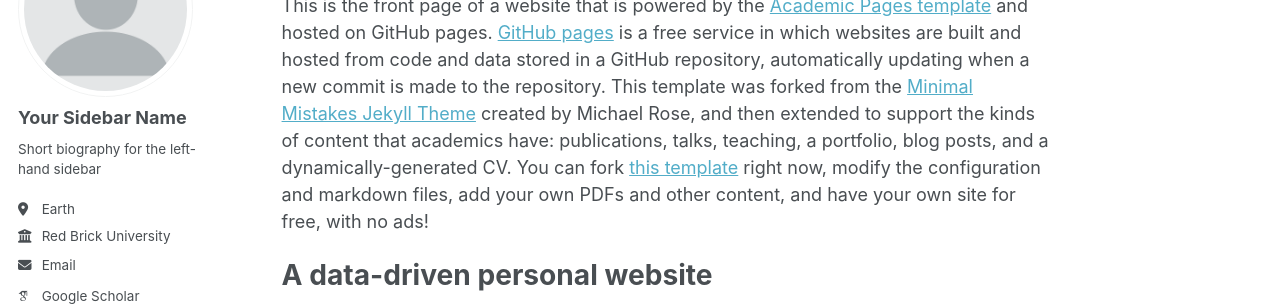
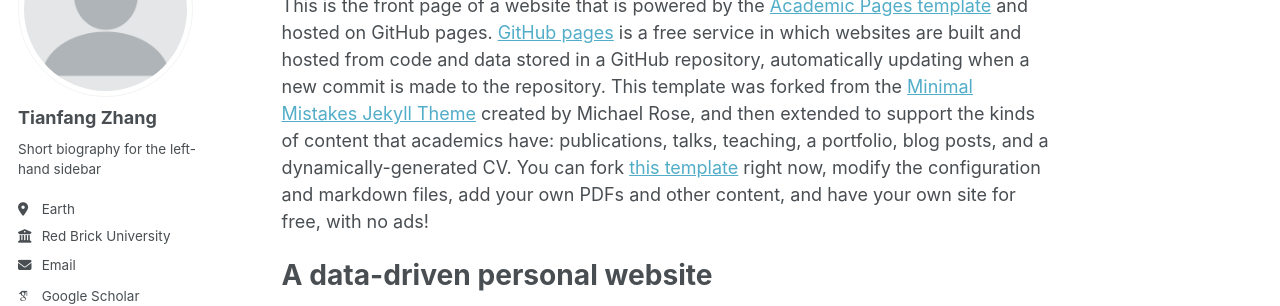
Before and after one commit to tianfang96/tianfang96.github.io, a Jekyll site: the page built from _pages/about.md, in a window 1280 px wide. Shown: the part 184-490 px from the top of the page. Built offline with Jekyll 4.4.1, drawn with Linux system fonts in a browser that asks for light colours; some web fonts are replaced.

Commit message:
Update _config.yml

```diff
--- a/_config.yml
+++ b/_config.yml
@@ -11,10 +11,10 @@ locale                   : "en-US"
 title                    : "Tianfang's Homepage"
 title_separator          : "-"
 name                     : &name "Tianfang Zhang"
-description              : &description "personal description"
-url                      : https://academicpages.github.io # the base hostname & protocol for your site e.g. "https://[your GitHub username].github.io"
+description              : &description "PhD Candidate, Electrical and Computer Engineering, Rutgers University"
+url                      : https://tianfang96.github.io # the base hostname & protocol for your site e.g. "https://[your GitHub username].github.io"
 baseurl                  : "" # the subpath of your site, e.g. "/blog"
-repository               : "academicpages/academicpages.github.io"
+repository               : "tianfang96/tianfang96.github.io"
 
 # Site Author - The following control what appear as part of the author content on the side bar.
 #               If a field is blank the icon and link will not appear, otherwise it will be shown.
@@ -22,7 +22,7 @@ repository               : "academicpages/academicpages.github.io"
 author:
   # Biographic information
   avatar           : "profile.png"
-  name             : "Your Sidebar Name"
+  name             : "Tianfang Zhang"
   pronouns         : # example: "she/her"
   bio              : "Short biography for the left-hand sidebar"
   location         : "Earth"
```
